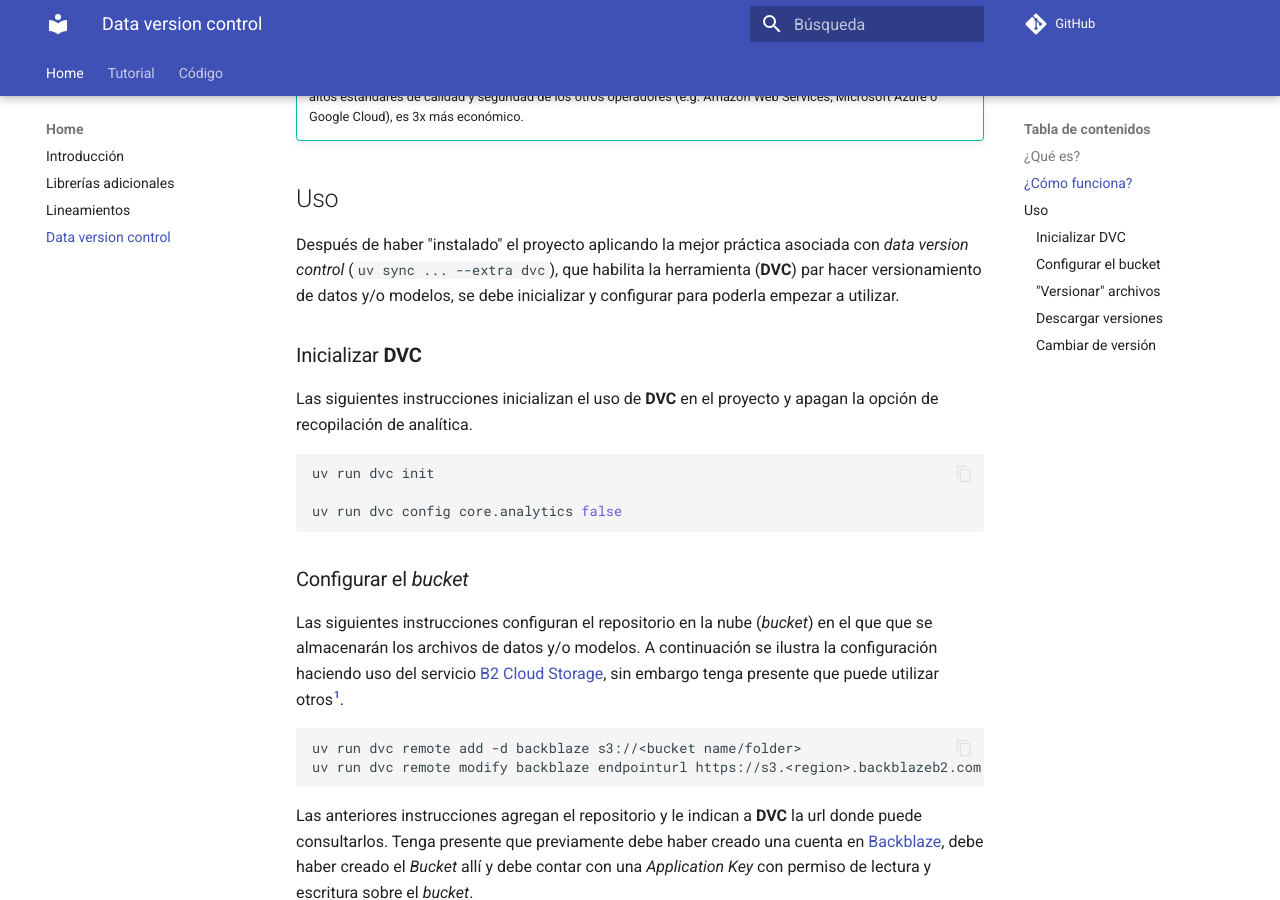
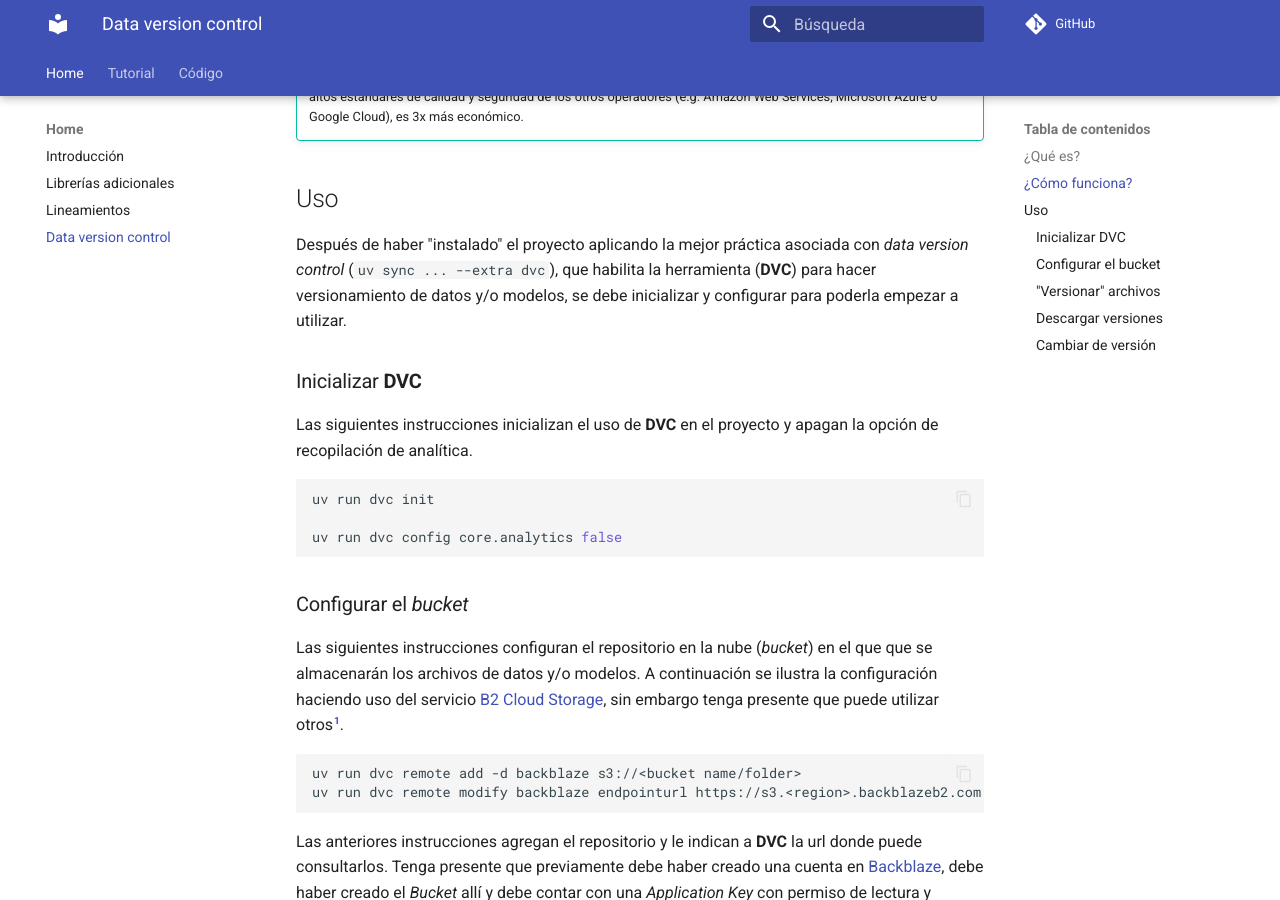
Before and after one commit to alejpelo/plantilla-proyecto-python, an MkDocs documentation site: the page built from docs/otros/dvc.md, in a window 1280 px wide and 900 px high, scrolled down 1535 px. Built offline with MkDocs 1.6.1 and Material for MkDocs 9.7.7, drawn with Linux system fonts in a browser that asks for light colours; comment, search, counter and statistics services are not loaded.

Commit message:
docs: Ajusta typos

```diff
--- a/docs/otros/dvc.md
+++ b/docs/otros/dvc.md
@@ -28,7 +28,7 @@ Esta técnica indirecta está implementada en una herramienta ([DVC](https://dvc
 
 ## Uso
 
-Después de haber "instalado" el proyecto aplicando la mejor práctica asociada con _data version control_ (`uv sync ... --extra dvc`), que habilita la herramienta (**DVC**) par hacer versionamiento de datos y/o modelos, se debe inicializar y configurar para poderla empezar a utilizar.
+Después de haber "instalado" el proyecto aplicando la mejor práctica asociada con _data version control_ (`uv sync ... --extra dvc`), que habilita la herramienta (**DVC**) para hacer versionamiento de datos y/o modelos, se debe inicializar y configurar para poderla empezar a utilizar.
 
 ### Inicializar **DVC**
 
```
Also changed, not shown: README.md (+1 -1 lines).
